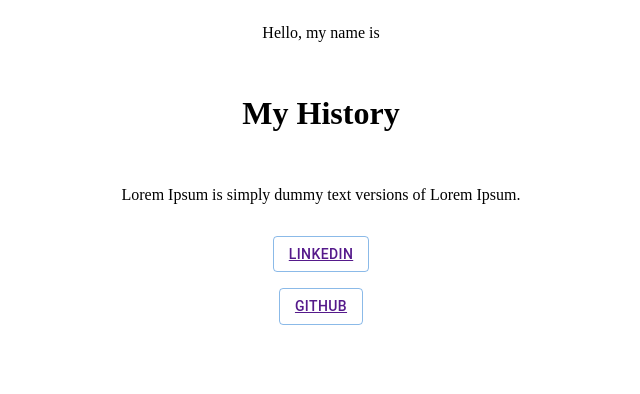
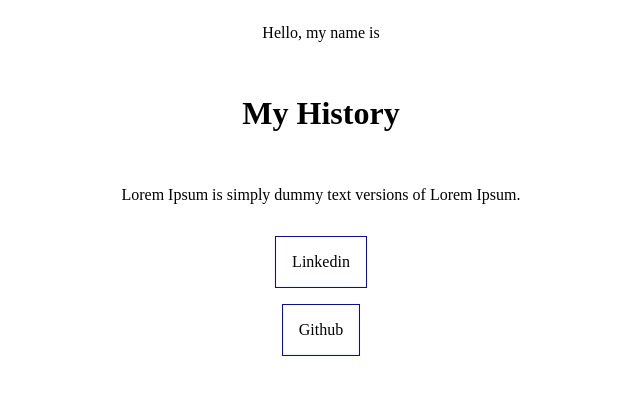
Before and after one commit to ksilvafe/qr-code-buzzvel, a Next.js app: page /result-qrcode/1 in a window 1280 px wide. Shown: the top 394 px of the page, without its empty margins (319-959 px from the left). Built offline with nearby package versions, Linux system fonts and the light colour scheme; no server answers.

Commit message:
corrections button

```diff
--- a/src/pages/result-qrcode/[id]/index.tsx
+++ b/src/pages/result-qrcode/[id]/index.tsx
@@ -28,13 +28,16 @@
   }, [router?.query, id])
 
   return (
+    <>
     <div className={styles.content}>
       <p>Hello, my name is {user?.name}</p>
       <h1>My History</h1>
       <p>Lorem Ipsum is simply dummy text versions of Lorem Ipsum.</p>
-      <Button variant="outlined"><a href={user?.linkedinURL || ""} target="_blank">Linkedin</a></Button>
-      <Button variant="outlined"><a href={user?.githubURL || ""} target="_blank">Github</a></Button>
+      <div className={styles.linkedin} onClick={()=> window.location.href = user?.linkedinURL}>Linkedin</div>
+      <div className={styles.github} onClick={()=> window.location.href = user?.githubURL}>Github</div>
     </div>
+
+    </>
   )
 
 
--- a/src/styles/Home.module.css
+++ b/src/styles/Home.module.css
@@ -14,3 +14,15 @@
   margin: 24px;
   padding:0.5rem
 }
+
+.linkedin {
+  cursor: pointer;
+  padding: 1rem;
+  border: solid 1px blue;
+}
+
+.github {
+  cursor: pointer;
+  padding: 1rem;
+  border: solid 1px blue;
+}
```
